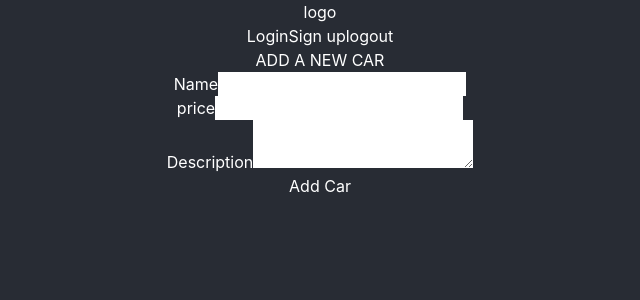
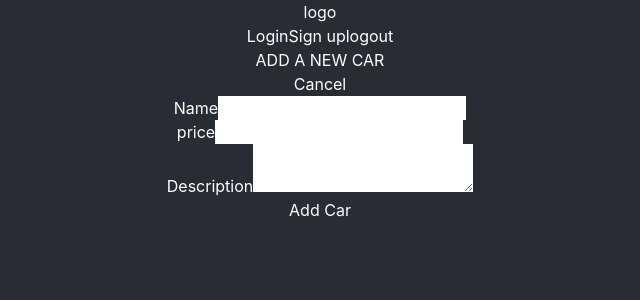
Before and after one commit to EricMbouwe/musclecars-app, a React (Create React App) app: page /admin/cars/new in a window 1280 px wide. Shown: the top 300 px of the page, without its empty margins (320-960 px from the left). Built offline with nearby package versions, Linux system fonts and the light colour scheme; no server answers.

Commit message:
add cancel button to car registration form

```diff
--- a/src/components/FormNew.js
+++ b/src/components/FormNew.js
@@ -1,5 +1,7 @@
 /* eslint-disable jsx-a11y/label-has-associated-control */
 import PropTypes from 'prop-types';
+import history from '../history';
+import Button from './Button';
 
 const FormNew = ({
   handleSubmit,
@@ -12,6 +14,7 @@ const FormNew = ({
 }) => (
   <div className="car-form-wrapper">
     <h2>ADD A NEW CAR</h2>
+    <Button name="Cancel" action={() => history.goBack()} />
 
     <form onSubmit={handleSubmit}>
       <div className="form-group">
--- a/src/components/FormUpdate.js
+++ b/src/components/FormUpdate.js
@@ -1,5 +1,7 @@
 /* eslint-disable jsx-a11y/label-has-associated-control */
 import PropTypes from 'prop-types';
+import history from '../history';
+import Button from './Button';
 
 const FormUpdate = ({
   car,
@@ -17,6 +19,7 @@ const FormUpdate = ({
   <div>
     <div className="car-form-wrapper">
       <h2>UPDATE CAR</h2>
+      <Button name="Cancel" action={() => history.goBack()} />
 
       <form onSubmit={handleUpdate}>
         <div className="form-group">
--- a/src/containers/App.css
+++ b/src/containers/App.css
@@ -1,3 +1,5 @@
 .App {
+  max-width: 1200px;
+  margin: auto;
   text-align: center;
 }
--- a/src/index.css
+++ b/src/index.css
@@ -5,9 +5,17 @@
 body {
   background-color: #282c34;
   color: white;
-  margin: 0;
-  font-family: -apple-system, BlinkMacSystemFont, 'Segoe UI', 'Roboto', 'Oxygen',
-    'Ubuntu', 'Cantarell', 'Fira Sans', 'Droid Sans', 'Helvetica Neue',
+  font-family:
+    -apple-system,
+    BlinkMacSystemFont,
+    'Segoe UI',
+    'Roboto',
+    'Oxygen',
+    'Ubuntu',
+    'Cantarell',
+    'Fira Sans',
+    'Droid Sans',
+    'Helvetica Neue',
     sans-serif;
   -webkit-font-smoothing: antialiased;
   -moz-osx-font-smoothing: grayscale;
```
